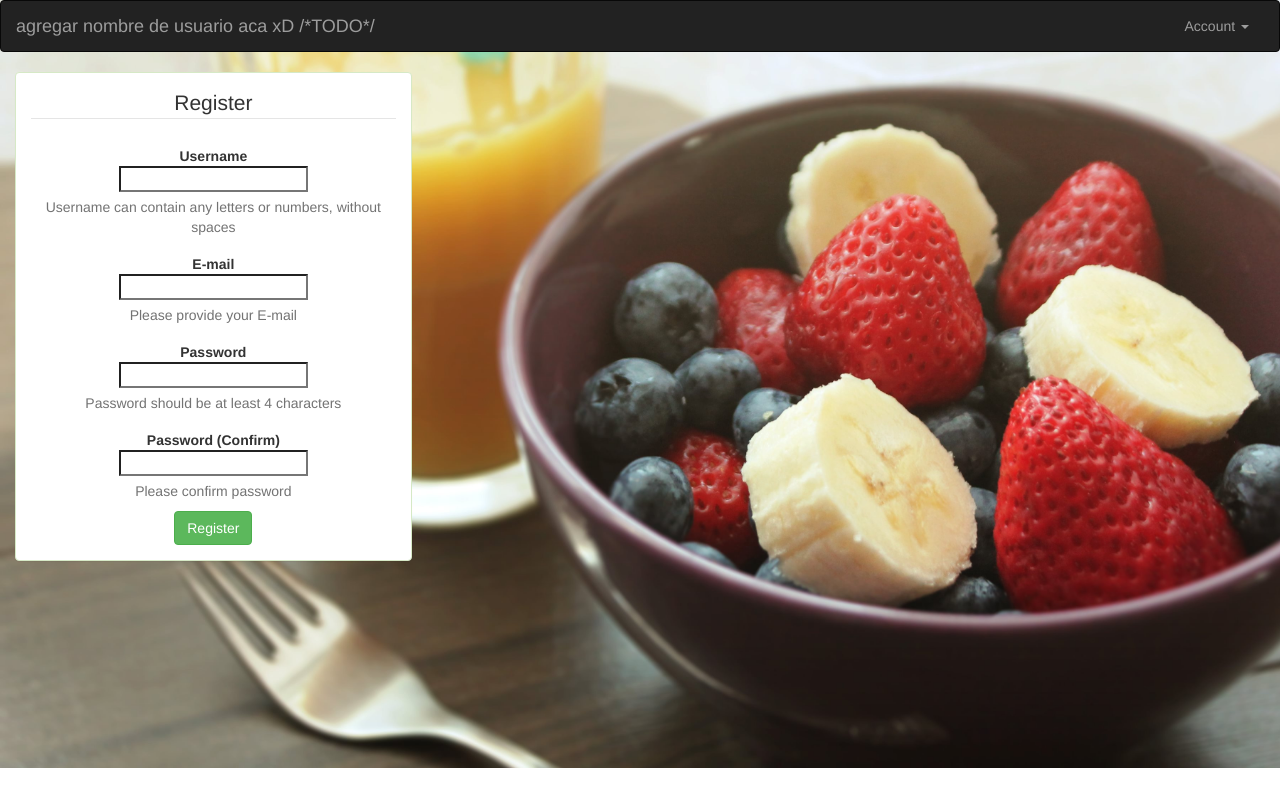
After one commit to ingsoft-famaf/el-rejunte, a Django app: page /register/ in a window 1280 px wide. The commit adds this page. Run offline with Django 3.2, Linux system fonts and the light colour scheme; some libraries are stand-ins or nearby versions.

Commit message:
Urls y template registration

```diff
--- a/myproject/goalsettracker/forms.py
+++ b/myproject/goalsettracker/forms.py
@@ -1,5 +1,8 @@
+import re
 from django.contrib.auth.forms import AuthenticationForm
 from django import forms
+from django.contrib.auth.models import User
+from django.utils.translation import ugettext_lazy as _
 
 
 # If you don't do this you cannot use Bootstrap CSS
@@ -8,3 +11,24 @@ class LoginForm(AuthenticationForm):
                                widget=forms.TextInput(attrs={'class': 'form-control', 'name': 'username'}))
     password = forms.CharField(label="Password", max_length=30,
                                widget=forms.TextInput(attrs={'class': 'form-control', 'name': 'password'}))
+
+
+class RegistrationForm(forms.Form):
+
+    username = forms.RegexField(regex=r'^\w+$', widget=forms.TextInput(attrs=dict(required=True, max_length=30)), label=_("Username"), error_messages={ 'invalid': _("This value must contain only letters, numbers and underscores.") })
+    email = forms.EmailField(widget=forms.TextInput(attrs=dict(required=True, max_length=30)), label=_("Email address"))
+    password1 = forms.CharField(widget=forms.PasswordInput(attrs=dict(required=True, max_length=30, render_value=False)), label=_("Password"))
+    password2 = forms.CharField(widget=forms.PasswordInput(attrs=dict(required=True, max_length=30, render_value=False)), label=_("Password (again)"))
+
+    def clean_username(self):
+        try:
+            user = User.objects.get(username__iexact=self.cleaned_data['username'])
+        except User.DoesNotExist:
+            return self.cleaned_data['username']
+        raise forms.ValidationError(_("The username already exists. Please try another one."))
+
+    def clean(self):
+        if 'password1' in self.cleaned_data and 'password2' in self.cleaned_data:
+            if self.cleaned_data['password1'] != self.cleaned_data['password2']:
+                raise forms.ValidationError(_("The two password fields did not match."))
+        return self.cleaned_data
--- a/myproject/goalsettracker/urls.py
+++ b/myproject/goalsettracker/urls.py
@@ -6,4 +6,7 @@ from . import views
 urlpatterns = [
     url(r'^$', views.index, name='index'),
     url(r'^home/$', views.home, name='home'),
+    url(r'^login/register$', views.register, name='register'),
+    url(r'^register/$', views.register, name = 'register'),
+    url(r'^register/success/$', views.register_success, name='register_success'),
 ]
--- a/myproject/goalsettracker/views.py
+++ b/myproject/goalsettracker/views.py
@@ -1,6 +1,11 @@
 from django.shortcuts import render
 from django.contrib.auth.decorators import login_required
-
+from goalsettracker.forms import *
+from django.contrib.auth import logout
+from django.views.decorators.csrf import csrf_protect
+from django.shortcuts import render_to_response
+from django.http import HttpResponseRedirect
+from django.template import RequestContext
 
 # Create your views here.
 # this login required decorator is to not allow to any
@@ -8,6 +13,39 @@ from django.contrib.auth.decorators import login_required
 def index(request):
     return render(request, "index.html")
 
-@login_required(login_url="login/")
+
+def register(request):
+    if request.method == 'POST':
+        form = RegistrationForm(request.POST)
+        if form.is_valid():
+            user = User.objects.create_user(
+            username=form.cleaned_data['username'],
+            password=form.cleaned_data['password1'],
+            email=form.cleaned_data['email']
+            )
+            return HttpResponseRedirect('/register/success/')
+    else:
+        form = RegistrationForm()
+    variables = RequestContext(request, {
+    'form': form
+    })
+
+    return render_to_response(
+    'registration/register.html',
+    variables,
+    )
+
+def register_success(request):
+    return render_to_response(
+    'registration/success.html',
+    )
+
+def logout_page(request):
+    logout(request)
+
+@login_required
 def home(request):
-    return render(request, "home.html")
+    return render_to_response(
+    'home.html',
+    { 'user': request.user }
+)
--- a/myproject/templates/login.html
+++ b/myproject/templates/login.html
@@ -44,11 +44,11 @@
         <div class="col-md-4 col-md-offset-4">
             <div class="login-panel panel panel-default">
                 <div class="panel-heading">
-                    <h3 class="panel-title">Login or <a href="#">Sign up</a></h3>
+                    <h3 class="panel-title">Login or <a href="{% url 'register' %}">Sign up</a></h3>
                 </div>
                 <div class="panel-body">
                     <form method="post" action="{% url 'login' %}">
-{% csrf_token %}
+                    {% csrf_token %}
 
                         <p class="bs-component">
                             <table>
--- /dev/null
+++ b/myproject/templates/registration/register.html
@@ -0,0 +1,94 @@
+{% extends 'base.html' %}
+
+
+{% block content %}
+
+<!DOCTYPE html>
+<html>
+<head>
+    <meta charset="utf-8">
+    <meta http-equiv="X-UA-Compatible" content="IE=edge">
+    <meta name="viewport" content="width=device-width, initial-scale=1">
+    <meta name="viewport" content="width=device-width, user-scalable=no, initial-scale=1.0, maximum-scale=1.0, minimum-scale=1.0">
+    <link rel="stylesheet" href="/static/bootstrap/css/bootstrap.min.css">
+    <link rel="stylesheet" href="/static/bootstrap/css/bootstrap-social.css">
+    <link rel="stylesheet" type="text/css" href="/static/css/login.css">
+    <link rel="stylesheet" type="text/css" href="/static/css/mycss.css">
+    <link href="/static/font-awesome/css/font-awesome.css" rel="stylesheet">
+    <!-- The above 3 meta tags *must* come first in the head; any other head content must come *after* these tags -->
+    <meta name="description" content="">
+    <meta name="author" content="">
+    <link rel="icon" href="favicon.ico">
+
+  <title>Registro</title>
+</head>
+
+<body>
+<div class = "container-fluid">
+<div class="row">
+<div class="col-md-4">
+<div class="register-panel panel panel-success">
+<div class="panel-body">
+<center>
+<form class="form-horizontal" action='' method="POST">
+  <fieldset>
+    <div id="legend">
+      <legend class="">Register</legend>
+    </div>
+    <div class="control-group">
+      <!-- Username -->
+      <label class="control-label"  for="username">Username</label>
+      <div class="controls">
+        <input type="text" id="username" name="username" placeholder="" class="input-xlarge">
+        <p class="help-block">Username can contain any letters or numbers, without spaces</p>
+      </div>
+    </div>
+
+    <div class="control-group">
+      <!-- E-mail -->
+      <label class="control-label" for="email">E-mail</label>
+      <div class="controls">
+        <input type="text" id="email" name="email" placeholder="" class="input-xlarge">
+        <p class="help-block">Please provide your E-mail</p>
+      </div>
+    </div>
+
+    <div class="control-group">
+      <!-- Password-->
+      <label class="control-label" for="password">Password</label>
+      <div class="controls">
+        <input type="password" id="password" name="password" placeholder="" class="input-xlarge">
+        <p class="help-block">Password should be at least 4 characters</p>
+      </div>
+    </div>
+
+    <div class="control-group">
+      <!-- Password -->
+      <label class="control-label"  for="password_confirm">Password (Confirm)</label>
+      <div class="controls">
+        <input type="password" id="password_confirm" name="password_confirm" placeholder="" class="input-xlarge">
+        <p class="help-block">Please confirm password</p>
+      </div>
+    </div>
+
+    <div class="control-group">
+      <!-- Button -->
+      <div class="controls">
+        <button class="btn btn-success">Register</button>
+      </div>
+    </div>
+  </fieldset>
+</form>
+</center>
+</div>
+</div>
+</div>
+</div>
+</div>
+
+    <script src="/static/js/jquery.min.js" type="text/javascript"></script> <!-- A must-have - dont remove it! -->
+    <script src="/static/bootstrap/js/bootstrap.min.js" type="text/javascript"></script> <!-- A must-have - dont remove it! -->
+</body>
+</html>
+
+{% endblock %}
```
